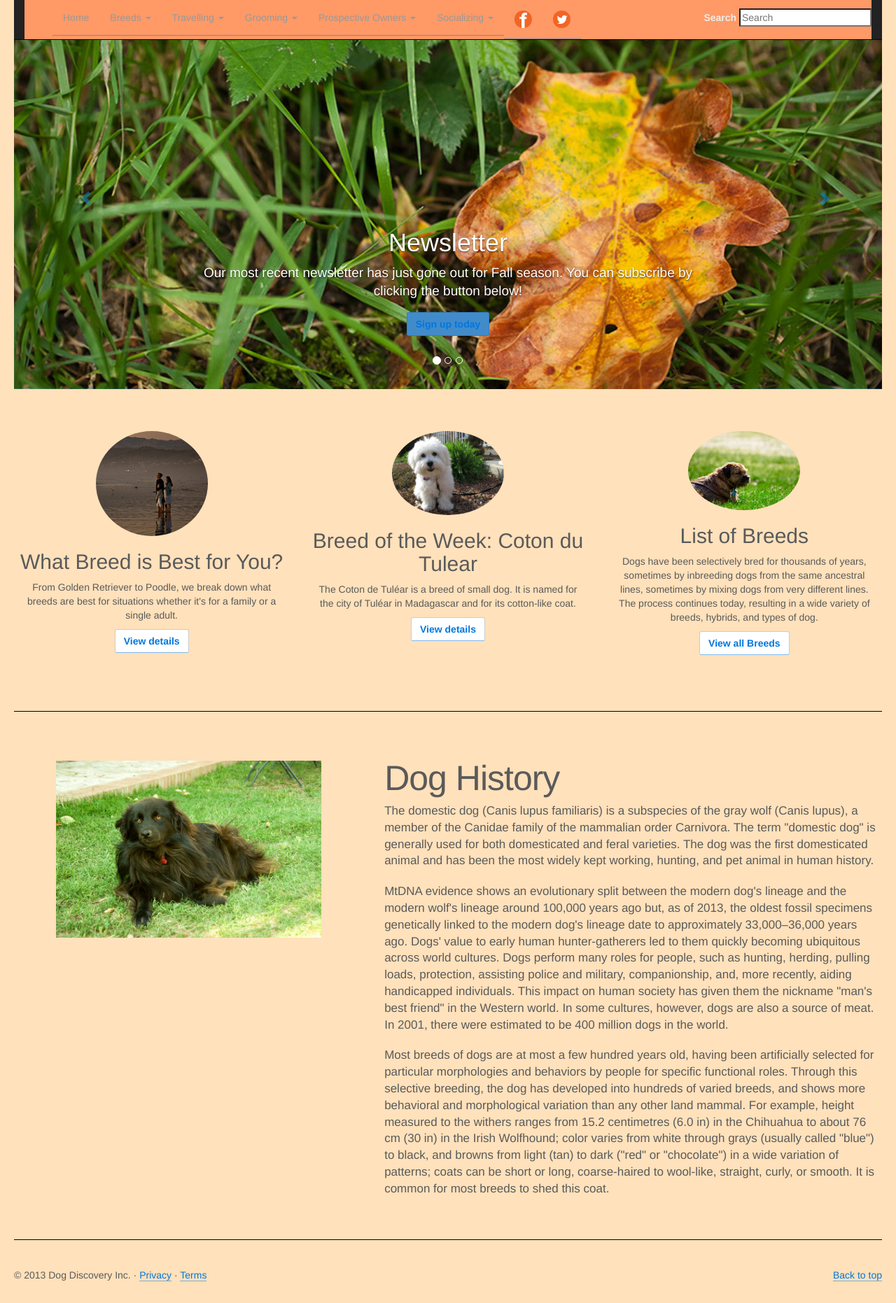
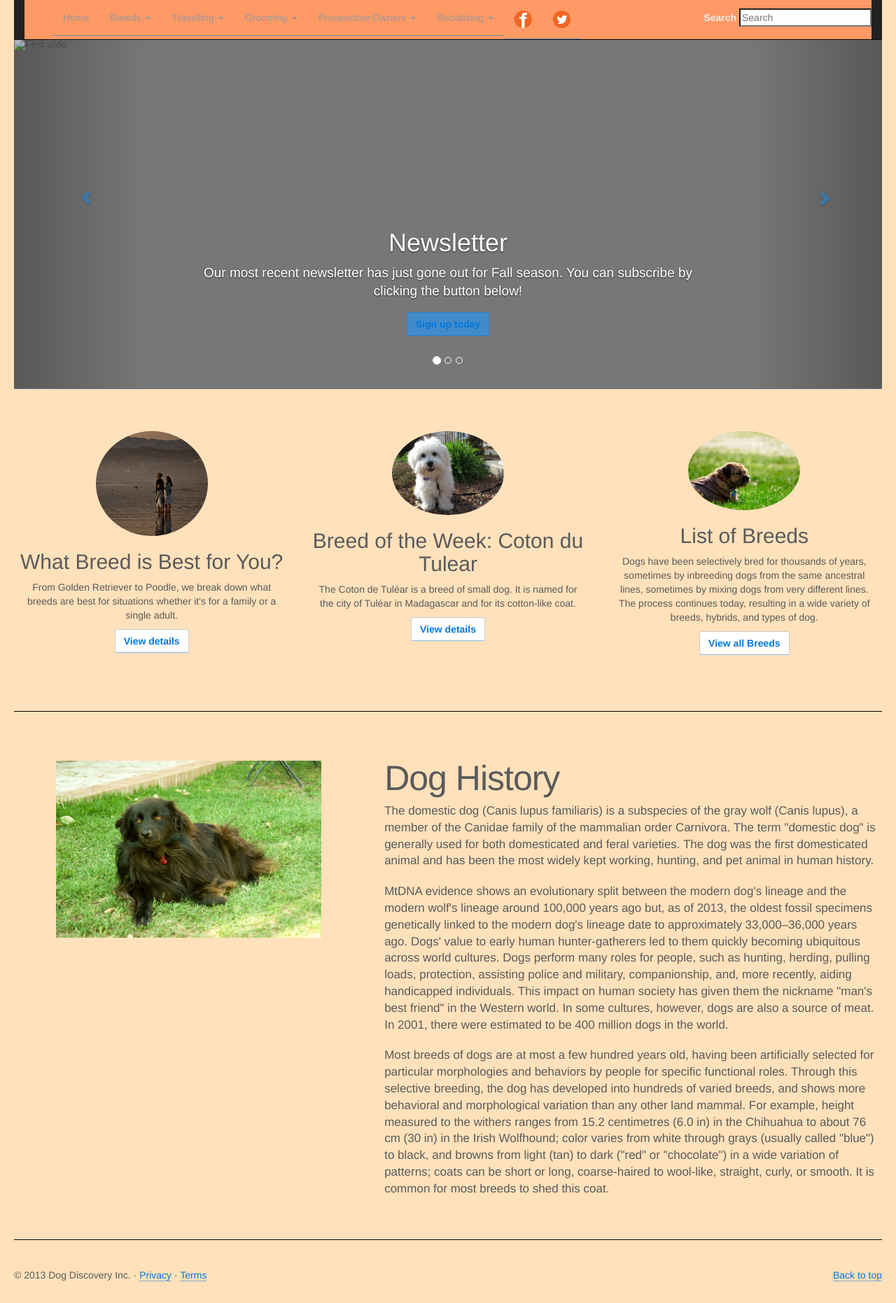
Before and after one commit to stephaniecsanky/large-data-website, a Jekyll site: the page built from index.html, in a window 1280 px wide. Shown: the whole page at 70% size. Built offline with Jekyll 4.4.1, drawn with Linux system fonts in a browser that asks for light colours.

Commit message:
Testing removal of images on carousel.

```diff
--- a/index.html
+++ b/index.html
@@ -24,7 +24,7 @@ layout: default
 			</ol>
 			<div class="carousel-inner">
 				<div class="item active">
-					<img src="img/fall.jpg" class="img-fix" alt="First slide">
+					<img src="" class="img-fix" alt="First slide">
 					<div class="container">
 						<div class="carousel-caption">
 							<h1>Newsletter</h1>
@@ -34,7 +34,7 @@ layout: default
 					</div>
 				</div>
         		<div class="item">
-         			<img src="img/fall-leaves.jpg" class="img-fix" alt="Second slide">
+         			<img src="" class="img-fix" alt="Second slide">
           			<div class="container">
             			<div class="carousel-caption">
              				<h1>Welcome to Dog Discovery!</h1>
@@ -43,7 +43,7 @@ layout: default
          			</div>
        			</div>
         		<div class="item">
-          			<img src="img/coton-du-tulear2.jpg" class="img-fix"	alt="Third slide">
+          			<img src="" class="img-fix"	alt="Third slide">
           				<div class="container">
           					<div class="carousel-caption">
              					<h1>Dog Breed of the Week</h1>
```
